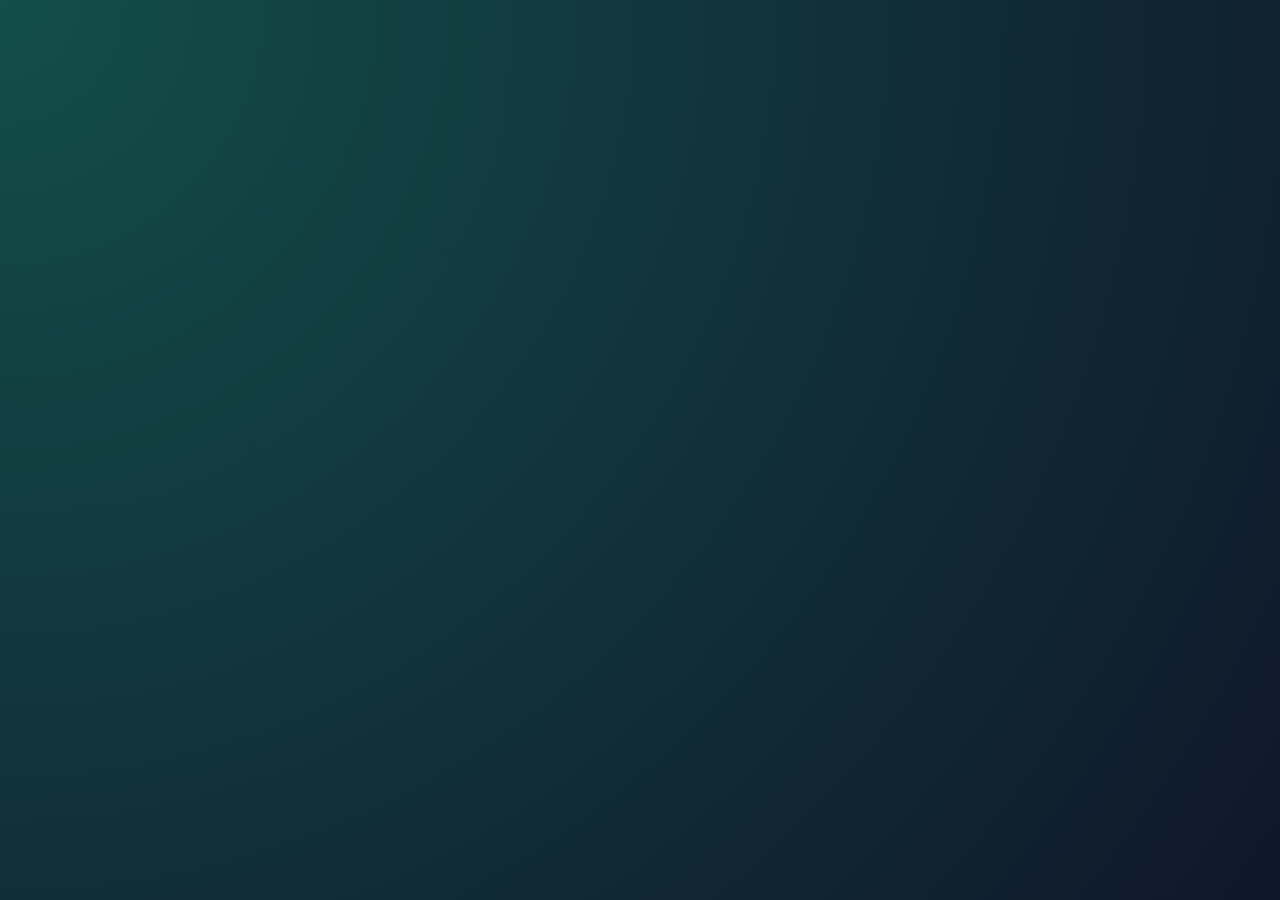
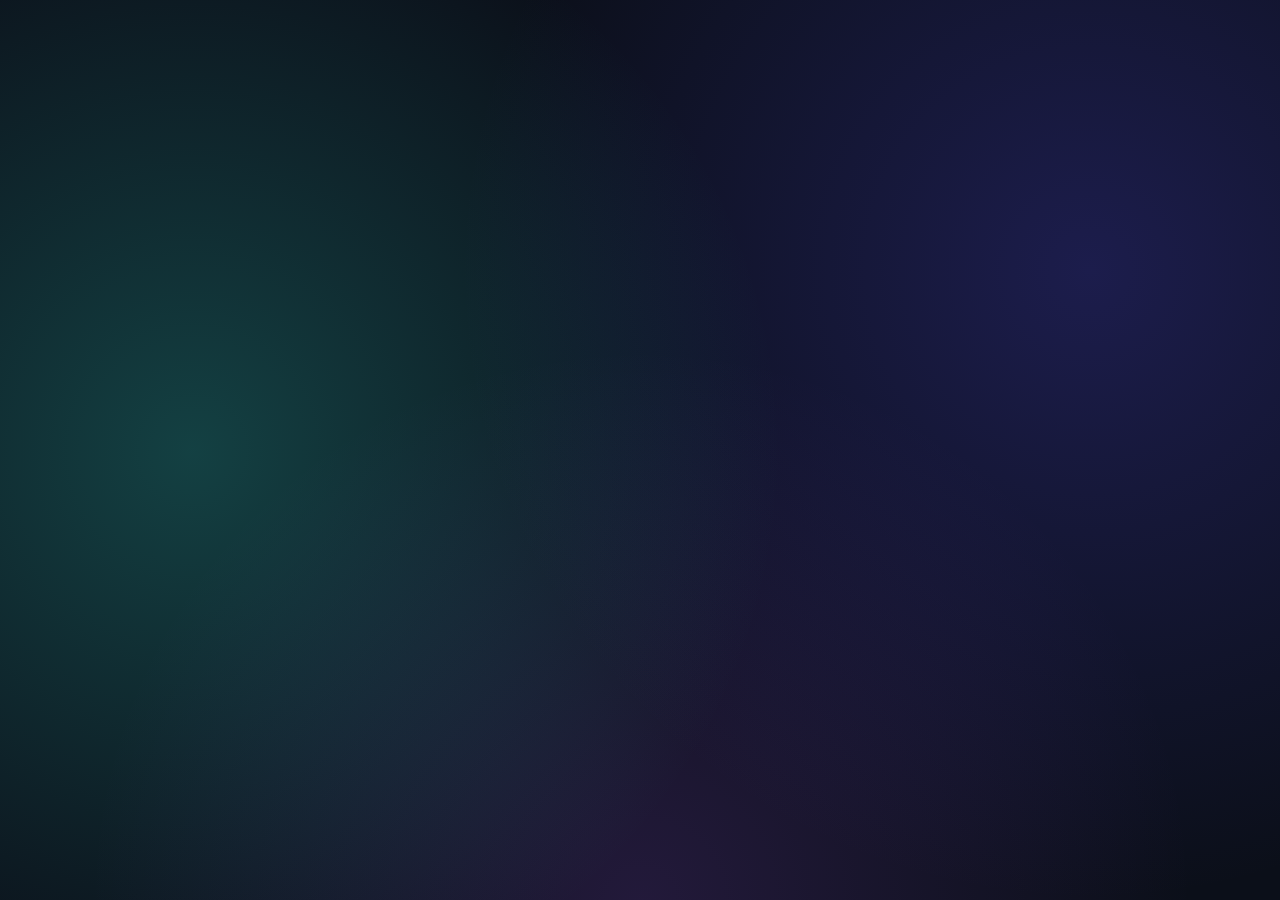

vision

--- a/style.css
+++ b/style.css
@@ -17,26 +17,41 @@ button, a { outline: none !important; }
 
 /* VARIABEL & TEMA */
 :root {
-    --bg-color: #0f172a;
-    --glass-bg: rgba(255, 255, 255, 0.08);
+    --bg-color: #0B0F19; /* Midnight Blue Premium */
+    --glass-bg: rgba(255, 255, 255, 0.05);
     --glass-border: rgba(255, 255, 255, 0.15);
     --text-main: #ffffff;
-    --accent: #2dd4bf;
+    --accent: #2dd4bf; /* Vibrant Teal */
     --danger: #ef4444;
     --clr-blue: #4285f4;
     --clr-red: #ea4335;
     --clr-yellow: #fbbc04;
     --clr-green: #34a853;
-    --clr-grey: #5f6368;
+    --clr-grey: #94a3b8;
     --clr-purple: #a855f7; 
-    --popup-bg: #1e293b; 
-    --popup-border: #334155;
-    --track-bg: #334155; 
+    --popup-bg: rgba(30, 41, 59, 0.65); 
+    --popup-border: rgba(255, 255, 255, 0.2);
+    --track-bg: rgba(255, 255, 255, 0.1); 
 }
 
-/* Menggunakan 100dvh (Dynamic Viewport Height) mencegah terpotong oleh Browser UI Bar di Mobile */
-body { font-family: 'Inter', '-apple-system', 'Segoe UI', sans-serif; background-color: var(--bg-color); color: var(--text-main); overflow: hidden; height: 100dvh; width: 100vw; }
-.liquid-bg { position: fixed; top: 0; left: 0; width: 100%; height: 100%; background: radial-gradient(circle at top left, #134e4a, #0f172a); z-index: -1; }
+body { font-family: -apple-system, BlinkMacSystemFont, "SF Pro Display", "Segoe UI", sans-serif; background-color: var(--bg-color); color: var(--text-main); overflow: hidden; height: 100dvh; width: 100vw; }
+
+/* MESH GRADIENT ANIMATED BACKGROUND ALA VISIONOS */
+.liquid-bg { 
+    position: fixed; top: 0; left: 0; width: 100%; height: 100%; z-index: -1; 
+    background-color: #0B0F19;
+    background-image: 
+        radial-gradient(circle at 15% 50%, rgba(45, 212, 191, 0.25), transparent 50%),
+        radial-gradient(circle at 85% 30%, rgba(79, 70, 229, 0.25), transparent 50%),
+        radial-gradient(circle at 50% 100%, rgba(168, 85, 247, 0.15), transparent 50%);
+    animation: meshBreath 15s ease-in-out infinite alternate;
+}
+
+@keyframes meshBreath {
+    0% { background-position: 0% 0%; background-size: 100% 100%; }
+    50% { background-position: 100% 50%; background-size: 120% 120%; }
+    100% { background-position: 0% 100%; background-size: 100% 100%; }
+}
 .hidden { display: none !important; }
 
 /* ============================================================ */
@@ -159,27 +174,22 @@ form { width: 100%; display: flex; flex-direction: column; gap: 15px; }
 /* ============================================================ */
 /* APPLE ORIGINAL LIQUID GLASS EFFECT UPDATE (MAIN PANEL)       */
 /* ============================================================ */
+/* Ganti class .main-glass-panel milikmu dengan ini */
 .main-glass-panel { 
     flex: 1; 
-    background: linear-gradient(135deg, rgba(255, 255, 255, 0.08), rgba(255, 255, 255, 0.02)); 
-    backdrop-filter: blur(40px) saturate(200%); 
-    -webkit-backdrop-filter: blur(40px) saturate(200%); 
+    background: linear-gradient(135deg, rgba(255, 255, 255, 0.04), rgba(255, 255, 255, 0.01)); 
+    backdrop-filter: blur(50px) saturate(220%); 
+    -webkit-backdrop-filter: blur(50px) saturate(220%); 
     border-radius: 32px; 
-    border: 1px solid rgba(255, 255, 255, 0.15); 
+    border: 1px solid rgba(255, 255, 255, 0.1); 
     border-top: 1px solid rgba(255, 255, 255, 0.4); 
-    border-left: 1px solid rgba(255, 255, 255, 0.3); 
+    border-left: 1px solid rgba(255, 255, 255, 0.25); 
     box-shadow: 
-        0 30px 60px -12px rgba(0, 0, 0, 0.5),
-        inset 0 1px 2px rgba(255, 255, 255, 0.4),
+        0 40px 80px -20px rgba(0, 0, 0, 0.8),
+        inset 0 1px 2px rgba(255, 255, 255, 0.3),
         inset 0 -1px 2px rgba(0, 0, 0, 0.1);
-    
-    padding: 20px; 
-    display: flex; 
-    gap: 20px; 
-    overflow: hidden; 
-    max-width: 2560px; 
-    margin: 0 auto; 
-    width: 100%; 
+    padding: 20px; display: flex; gap: 20px; overflow: hidden; 
+    max-width: 2560px; margin: 0 auto; width: 100%; 
 }
 
 .sidebar-left { width: 230px; display: flex; flex-direction: column; gap: 10px; border-right: 1px solid rgba(255,255,255,0.1); padding-right: 15px; flex-shrink: 0; overflow-y: auto; }
@@ -246,25 +256,24 @@ form { width: 100%; display: flex; flex-direction: column; gap: 15px; }
 .main-content-area { flex: 1; display: flex; flex-direction: column; overflow: hidden; }
 .search-row { display: flex; justify-content: center; margin-bottom: 15px; flex-shrink: 0; }
 
+/* Ganti class .search-bar-pill dan hover-nya dengan ini */
 .search-bar-pill { 
     width: 100%; max-width: 600px; 
-    background: linear-gradient(135deg, rgba(255, 255, 255, 0.06), rgba(255, 255, 255, 0.01));
-    backdrop-filter: blur(40px) saturate(200%);
-    -webkit-backdrop-filter: blur(40px) saturate(200%);
+    background: linear-gradient(135deg, rgba(255, 255, 255, 0.08), rgba(255, 255, 255, 0.02));
+    backdrop-filter: blur(50px) saturate(220%);
+    -webkit-backdrop-filter: blur(50px) saturate(220%);
     border-radius: 40px; height: 48px; padding: 0 20px; display: flex; align-items: center; 
     border: 1px solid rgba(255, 255, 255, 0.1);
-    border-top: 1px solid rgba(255, 255, 255, 0.3);
+    border-top: 1px solid rgba(255, 255, 255, 0.4);
     border-left: 1px solid rgba(255, 255, 255, 0.2);
-    box-shadow: 0 10px 30px -10px rgba(0, 0, 0, 0.5), inset 0 1px 2px rgba(255, 255, 255, 0.1);
-    transition: background 0.3s ease, border-color 0.3s ease, box-shadow 0.3s cubic-bezier(0.25, 1, 0.5, 1); 
-    -webkit-backface-visibility: hidden;
-    backface-visibility: hidden;
-    transform: translateZ(0); 
+    box-shadow: 0 15px 35px -10px rgba(0, 0, 0, 0.5), inset 0 1px 3px rgba(255, 255, 255, 0.2);
+    transition: all 0.3s cubic-bezier(0.25, 1, 0.5, 1); 
+    -webkit-backface-visibility: hidden; backface-visibility: hidden; transform: translateZ(0); 
 }
 .search-bar-pill:focus-within, .search-bar-pill:hover { 
     background: linear-gradient(135deg, rgba(255, 255, 255, 0.12), rgba(255, 255, 255, 0.04)); 
     border-color: rgba(255, 255, 255, 0.5); 
-    box-shadow: 0 15px 40px -5px rgba(0, 0, 0, 0.6), inset 0 1px 2px rgba(255, 255, 255, 0.4), 0 0 0 2px rgba(255, 255, 255, 0.15);
+    box-shadow: 0 20px 45px -5px rgba(0, 0, 0, 0.6), inset 0 1px 3px rgba(255, 255, 255, 0.4), 0 0 0 1px rgba(255, 255, 255, 0.15);
 }
 .search-bar-pill input { background: transparent; border: none; outline: none; color: white; width: 100%; margin-left: 10px; font-size: 0.95rem; }
 .search-icon { color: rgba(255, 255, 255, 0.6); font-size: 1rem; transition: color 0.3s ease; }
@@ -287,6 +296,9 @@ form { width: 100%; display: flex; flex-direction: column; gap: 15px; }
 /* ============================================================ */
 /* GRID ITEM STYLING (DIKUNCI AGAR PERFECT SQUARE ANTI GEPENG)  */
 /* ============================================================ */
+/* ============================================================ */
+/* GRID ITEM STYLING (FROSTED GLASS ALA VISIONOS)               */
+/* ============================================================ */
 .file-grid-area { 
     flex: 1; overflow-y: auto; display: grid; 
     grid-template-columns: repeat(auto-fill, minmax(150px, 1fr)); 
@@ -295,26 +307,32 @@ form { width: 100%; display: flex; flex-direction: column; gap: 15px; }
 }
 
 .item-card { 
-    background: rgba(255, 255, 255, 0.04); 
-    border-radius: 12px; 
+    background: linear-gradient(135deg, rgba(255, 255, 255, 0.06), rgba(255, 255, 255, 0.01)); 
+    backdrop-filter: blur(25px) saturate(180%);
+    -webkit-backdrop-filter: blur(25px) saturate(180%);
+    border-radius: 16px; 
     display: flex; flex-direction: column; align-items: center; justify-content: space-between; 
-    cursor: pointer; position: relative; transition: all 0.3s ease; 
-    border: 1px solid rgba(255,255,255,0.05); 
-    padding: 12px; 
+    cursor: pointer; position: relative; transition: all 0.35s cubic-bezier(0.25, 1, 0.5, 1); 
+    border: 1px solid rgba(255,255,255,0.08); 
+    border-top: 1px solid rgba(255,255,255,0.25);
+    border-left: 1px solid rgba(255,255,255,0.15);
+    padding: 15px 12px 12px 12px; 
     box-sizing: border-box; width: 100%;
     aspect-ratio: 1 / 1 !important; 
     overflow: hidden; 
+    box-shadow: 0 10px 30px rgba(0,0,0,0.2), inset 0 1px 2px rgba(255,255,255,0.1);
 }
 .item-card:hover { 
-    background: rgba(255, 255, 255, 0.08); transform: translateY(-4px); 
-    border-color: rgba(255,255,255,0.15); box-shadow: 0 12px 25px rgba(0,0,0,0.3); 
+    background: linear-gradient(135deg, rgba(255, 255, 255, 0.12), rgba(255, 255, 255, 0.03)); 
+    transform: translateY(-5px) scale(1.02); 
+    border-color: rgba(255,255,255,0.3); 
+    border-top: 1px solid rgba(255,255,255,0.5);
+    box-shadow: 0 20px 40px rgba(0,0,0,0.4), inset 0 1px 3px rgba(255,255,255,0.3); 
 }
 
 .mac-folder-container, .thumb-box {
-    width: 100%;
-    height: calc(100% - 24px); 
-    flex: none !important; 
-    display: flex; align-items: center; justify-content: center;
+    width: 100%; height: calc(100% - 24px); 
+    flex: none !important; display: flex; align-items: center; justify-content: center;
     margin-bottom: 8px; position: relative;
 }
 .mac-folder-container { pointer-events: none; overflow: visible; }
@@ -323,50 +341,60 @@ form { width: 100%; display: flex; flex-direction: column; gap: 15px; }
 .item-name { 
     font-size: 0.85rem; font-weight: 500; text-align: center; width: 100%; 
     white-space: nowrap; overflow: hidden; text-overflow: ellipsis; 
-    color: #f1f5f9; flex: none; 
-    height: 16px; line-height: 16px; margin-top: auto; 
+    color: #f1f5f9; flex: none; height: 16px; line-height: 16px; margin-top: auto; 
 }
 
 /* ============================================================ */
-/* NEW, MODERN, ELEGANT MAC OS FOLDER ICON                      */
+/* NEW, MODERN, ELEGANT MAC OS FOLDER ICON (FROSTED WHITE)      */
 /* ============================================================ */
 .item-card:has(.mac-folder-icon) i.fa-folder { display: none !important; }
 
 .mac-folder-icon {
     position: relative; width: 76px; height: 58px; margin: auto;
-    transition: transform 0.3s cubic-bezier(0.165, 0.84, 0.44, 1); filter: drop-shadow(0 6px 12px rgba(0, 0, 0, 0.25));
+    transition: transform 0.35s cubic-bezier(0.165, 0.84, 0.44, 1); 
+    filter: drop-shadow(0 8px 16px rgba(0, 0, 0, 0.3));
 }
-.item-card:hover .mac-folder-icon { transform: scale(1.05) translateY(-3px); }
+.item-card:hover .mac-folder-icon { transform: scale(1.08) translateY(-4px); }
 
 .mac-folder-back {
     position: absolute; bottom: 0; left: 0; width: 100%; height: 82%;
-    background: linear-gradient(180deg, #007aff, #0056d6);
-    border-radius: 0 8px 8px 8px; box-shadow: inset 0 2px 4px rgba(255, 255, 255, 0.2);
+    background: linear-gradient(180deg, rgba(235, 235, 245, 0.8), rgba(235, 235, 245, 0.5));
+    backdrop-filter: blur(10px); -webkit-backdrop-filter: blur(10px);
+    border-radius: 0 8px 8px 8px; 
+    border: 1px solid rgba(255, 255, 255, 0.4);
+    box-shadow: inset 0 2px 5px rgba(255, 255, 255, 0.5);
 }
 .mac-folder-back::before {
-    content: ''; position: absolute; top: -10px; left: 0; width: 32px; height: 12px;
-    background: linear-gradient(180deg, #007aff, #006ae0); border-radius: 8px 8px 0 0;
+    content: ''; position: absolute; top: -11px; left: -1px; width: 32px; height: 12px;
+    background: linear-gradient(180deg, rgba(235, 235, 245, 0.9), rgba(235, 235, 245, 0.7)); 
+    border-radius: 8px 8px 0 0;
+    border: 1px solid rgba(255, 255, 255, 0.4);
+    border-bottom: none;
 }
 .mac-folder-back::after {
-    content: ''; position: absolute; top: -6px; left: 32px; width: 10px; height: 6px;
-    background: transparent; border-bottom-left-radius: 6px; box-shadow: -4px 3px 0 0 #006ae0;
+    content: ''; position: absolute; top: -6px; left: 30px; width: 10px; height: 6px;
+    background: transparent; border-bottom-left-radius: 6px; box-shadow: -4px 3px 0 0 rgba(235, 235, 245, 0.7);
 }
 
 .mac-folder-front {
     position: absolute; bottom: 0; left: 0; width: 100%; height: 74%;
-    background: linear-gradient(180deg, #3aa0ff, #0062ff); border-radius: 8px;
-    border-top: 1px solid rgba(255, 255, 255, 0.6);
-    box-shadow: 0 -2px 6px rgba(0, 0, 0, 0.15), inset 0 1px 2px rgba(255, 255, 255, 0.3);
+    background: linear-gradient(135deg, rgba(255, 255, 255, 0.95), rgba(255, 255, 255, 0.6)); 
+    backdrop-filter: blur(15px); -webkit-backdrop-filter: blur(15px);
+    border-radius: 8px;
+    border: 1px solid rgba(255, 255, 255, 0.4);
+    border-top: 1px solid rgba(255, 255, 255, 1);
+    border-left: 1px solid rgba(255, 255, 255, 0.8);
+    box-shadow: 0 -2px 10px rgba(0, 0, 0, 0.1), inset 0 2px 4px rgba(255, 255, 255, 0.6);
     display: flex; align-items: flex-end; justify-content: center; padding-bottom: 12px;
-    transition: all 0.3s cubic-bezier(0.165, 0.84, 0.44, 1); transform-origin: bottom;
+    transition: all 0.35s cubic-bezier(0.165, 0.84, 0.44, 1); transform-origin: bottom;
 }
 
 .mac-folder-front::after {
-    content: ''; width: 22px; height: 4px; background: rgba(255, 255, 255, 0.9);
-    border-radius: 4px; box-shadow: 0 1px 2px rgba(0, 0, 0, 0.15);
+    content: ''; width: 24px; height: 4px; background: rgba(255, 255, 255, 1);
+    border-radius: 4px; box-shadow: 0 1px 3px rgba(0, 0, 0, 0.2), inset 0 1px 1px rgba(0,0,0,0.1);
 }
 
-.item-card:hover .mac-folder-front { transform: skewX(-3deg) scaleY(0.96); filter: brightness(1.1); }
+.item-card:hover .mac-folder-front { transform: skewX(-4deg) scaleY(0.94); filter: brightness(1.15); }
 
 /* ============================================================ */
 /* FILE THUMBNAILS (WARNA & EXTS)                               */
